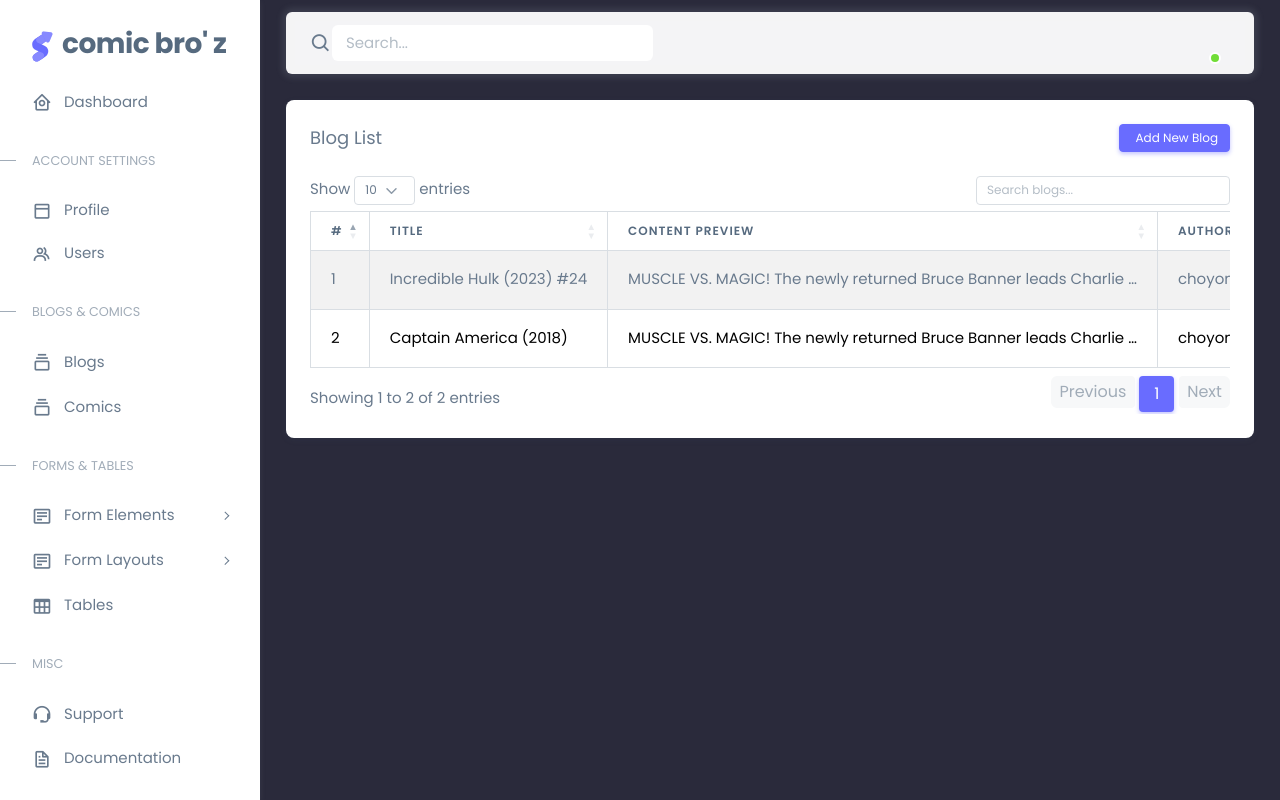
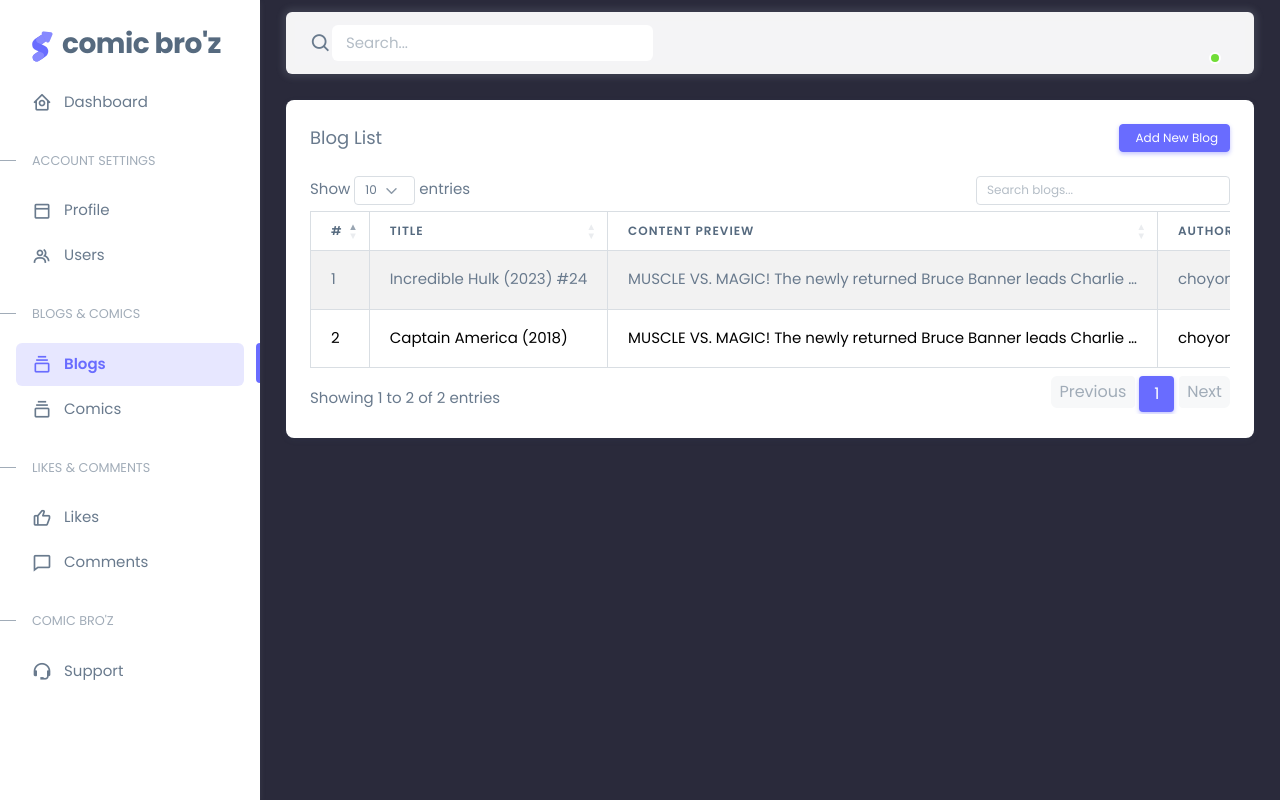
Before and after one commit to choyon-ugv/ComicBroz_A_Multi-Functional_Django_Web_App, a Django app: page /dashboard/blog_list/ in a window 1280 px wide. Run offline with Django 5.2, Linux system fonts and the light colour scheme; data comes from the database, SQL or seed files in the repository; some libraries are stand-ins or nearby versions; grey boxes are pictures that could not be loaded.

Commit message:
Active ON

```diff
--- a/dashboard/templates/custom_base.html
+++ b/dashboard/templates/custom_base.html
@@ -22,10 +22,6 @@
     href="https://fonts.googleapis.com/css2?family=Public+Sans:ital,wght@0,300;0,400;0,500;0,600;0,700;1,300;1,400;1,500;1,600;1,700&display=swap"
     rel="stylesheet" />
 
-
-
-  <!-- my datatables-->
-
   <!-- Bootstrap CSS -->
   <link href="https://cdn.jsdelivr.net/npm/bootstrap@5.3.2/dist/css/bootstrap.min.css" rel="stylesheet" />
 
@@ -38,9 +34,6 @@
   <!-- DataTables JS -->
   <script src="https://cdn.datatables.net/1.13.6/js/jquery.dataTables.min.js"></script>
   <script src="https://cdn.datatables.net/1.13.6/js/dataTables.bootstrap5.min.js"></script>
-
-  <!-- my datatables-->
-
 
   <!-- Icons -->
   <link rel="stylesheet" href="{% static 'assets/vendor/fonts/boxicons.css' %}" />
@@ -71,10 +64,9 @@
       <!-- Menu -->
       <aside id="layout-menu" class="layout-menu menu-vertical menu bg-menu-theme">
         <div class="app-brand demo">
-          <a href="" class="app-brand-link">
+          <a href="{% url 'admin_dashboard' %}" class="app-brand-link">
             <span class="app-brand-logo demo">
-              <svg width="25" viewBox="0 0 25 42" version="1.1" xmlns="http://www.w3.org/2000/svg"
-                xmlns:xlink="http://www.w3.org/1999/xlink">
+              <svg width="25" viewBox="0 0 25 42" version="1.1" xmlns="" xmlns:xlink="">
                 <defs>
                   <path
                     d="M13.7918663,0.358365126 L3.39788168,7.44174259 C0.566865006,9.69408886 -0.379795268,12.4788597 0.557900856,15.7960551 C0.68998853,16.2305145 1.09562888,17.7872135 3.12357076,19.2293357 C3.8146334,19.7207684 5.32369333,20.3834223 7.65075054,21.2172976 L7.59773219,21.2525164 L2.63468769,24.5493413 C0.445452254,26.3002124 0.0884951797,28.5083815 1.56381646,31.1738486 C2.83770406,32.8170431 5.20850219,33.2640127 7.09180128,32.5391577 C8.347334,32.0559211 11.4559176,30.0011079 16.4175519,26.3747182 C18.0338572,24.4997857 18.6973423,22.4544883 18.4080071,20.2388261 C17.963753,17.5346866 16.1776345,15.5799961 13.0496516,14.3747546 L10.9194936,13.4715819 L18.6192054,7.984237 L13.7918663,0.358365126 Z"
@@ -116,7 +108,7 @@
                 </g>
               </svg>
             </span>
-            <span class="app-brand-text demo menu-text fw-bolder ms-2">Comic Bro' Z</span>
+            <span class="app-brand-text demo menu-text fw-bolder ms-2">Comic Bro'Z</span>
           </a>
 
           <a href="javascript:void(0);" class="layout-menu-toggle menu-link text-large ms-auto d-block d-xl-none">
@@ -128,7 +120,7 @@
 
         <ul class="menu-inner py-1">
           <!-- Dashboard -->
-          <li class="menu-item {% if request.path == '/' %}active{% endif %}">
+          <li class="menu-item {% if request.resolver_match.url_name == 'admin_dashboard' %}active{% endif %}">
             <a href="{% url 'admin_dashboard' %}" class="menu-link">
               <i class="menu-icon tf-icons bx bx-home-circle"></i>
               <div data-i18n="Analytics">Dashboard</div>
@@ -138,11 +130,13 @@
           <li class="menu-header small text-uppercase">
             <span class="menu-header-text">Account Settings</span>
           </li>
-          <li class="menu-item">
+          <li class="menu-item {% if request.resolver_match.url_name == 'profile_settings' %}active{% endif %}">
             <a href="{% url 'profile_settings' %}" class="menu-link">
               <i class="menu-icon tf-icons bx bx-dock-top"></i>
               <div data-i18n="Account Settings">Profile</div>
             </a>
+          </li>
+          <li class="menu-item {% if request.resolver_match.url_name == 'profile_list' %}active{% endif %}">
             <a href="{% url 'profile_list' %}" class="menu-link">
               <i class="menu-icon tf-icons bx bx-group"></i>
               <div data-i18n="Account Settings">Users</div>
@@ -153,7 +147,7 @@
           <li class="menu-header small text-uppercase"><span class="menu-header-text">Blogs & Comics</span></li>
 
           <!-- Blogs -->
-          <li class="menu-item">
+          <li class="menu-item {% if request.resolver_match.url_name == 'blog_list' %}active{% endif %}">
             <a href="{% url 'blog_list' %}" class="menu-link">
               <i class="menu-icon tf-icons bx bx-collection"></i>
               <div data-i18n="Basic">Blogs</div>
@@ -161,74 +155,37 @@
           </li>
 
           <!-- Comics -->
-          <li class="menu-item">
+          <li class="menu-item {% if request.resolver_match.url_name == 'comic_list' %}active{% endif %}">
             <a href="{% url 'comic_list' %}" class="menu-link">
               <i class="menu-icon tf-icons bx bx-collection"></i>
               <div data-i18n="Basic">Comics</div>
             </a>
           </li>
 
-
           <!-- Forms & Tables -->
-          <li class="menu-header small text-uppercase"><span class="menu-header-text">Forms & Tables</span></li>
-          <!-- Forms -->
-          <li class="menu-item">
-            <a href="javascript:void(0);" class="menu-link menu-toggle">
-              <i class="menu-icon tf-icons bx bx-detail"></i>
-              <div data-i18n="Form Elements">Form Elements</div>
-            </a>
-            <ul class="menu-sub">
-              <li class="menu-item">
-                <a href="forms-basic-inputs.html" class="menu-link">
-                  <div data-i18n="Basic Inputs">Basic Inputs</div>
-                </a>
-              </li>
-              <li class="menu-item">
-                <a href="forms-input-groups.html" class="menu-link">
-                  <div data-i18n="Input groups">Input groups</div>
-                </a>
-              </li>
-            </ul>
-          </li>
-          <li class="menu-item">
-            <a href="javascript:void(0);" class="menu-link menu-toggle">
-              <i class="menu-icon tf-icons bx bx-detail"></i>
-              <div data-i18n="Form Layouts">Form Layouts</div>
-            </a>
-            <ul class="menu-sub">
-              <li class="menu-item">
-                <a href="form-layouts-vertical.html" class="menu-link">
-                  <div data-i18n="Vertical Form">Vertical Form</div>
-                </a>
-              </li>
-              <li class="menu-item">
-                <a href="form-layouts-horizontal.html" class="menu-link">
-                  <div data-i18n="Horizontal Form">Horizontal Form</div>
-                </a>
-              </li>
-            </ul>
-          </li>
+          <li class="menu-header small text-uppercase"><span class="menu-header-text">Likes & Comments</span></li>
           <!-- Tables -->
-          <li class="menu-item">
+          <li class="menu-item {% if request.path == '/likes/' %}active{% endif %}">
             <a href="tables-basic.html" class="menu-link">
-              <i class="menu-icon tf-icons bx bx-table"></i>
-              <div data-i18n="Tables">Tables</div>
+              <i class="menu-icon tf-icons bx bx-like"></i>
+              <div data-i18n="Tables">Likes</div>
             </a>
           </li>
+
+          <li class="menu-item {% if request.path == '/comments/' %}active{% endif %}">
+            <a href="tables-basic.html" class="menu-link">
+              <i class="menu-icon tf-icons bx bx-comment"></i>
+              <div data-i18n="Tables">Comments</div>
+            </a>
+          </li>
+
           <!-- Misc -->
-          <li class="menu-header small text-uppercase"><span class="menu-header-text">Misc</span></li>
-          <li class="menu-item">
-            <a href="https://github.com/themeselection/sneat-html-admin-template-free/issues" target="_blank"
+          <li class="menu-header small text-uppercase"><span class="menu-header-text">Comic Bro'Z</span></li>
+          <li class="menu-item {% if request.path == '/support/' %}active{% endif %}">
+            <a href="https://github.com/choyon-ugv/django-jwt-abstractbaseduser-auth_" target="_blank"
               class="menu-link">
               <i class="menu-icon tf-icons bx bx-support"></i>
               <div data-i18n="Support">Support</div>
-            </a>
-          </li>
-          <li class="menu-item">
-            <a href="https://themeselection.com/demo/sneat-bootstrap-html-admin-template/documentation/" target="_blank"
-              class="menu-link">
-              <i class="menu-icon tf-icons bx bx-file"></i>
-              <div data-i18n="Documentation">Documentation</div>
             </a>
           </li>
         </ul>
@@ -359,7 +316,6 @@
       });
     });
   </script>
-
   {% endblock %}
 
   <!-- GitHub Buttons -->
```
Also changed, not shown: dashboard/templates/custom_admin/admin_index.html (+27 -65 lines), dashboard/static/assets/img/icons/brands/working.png (added).
